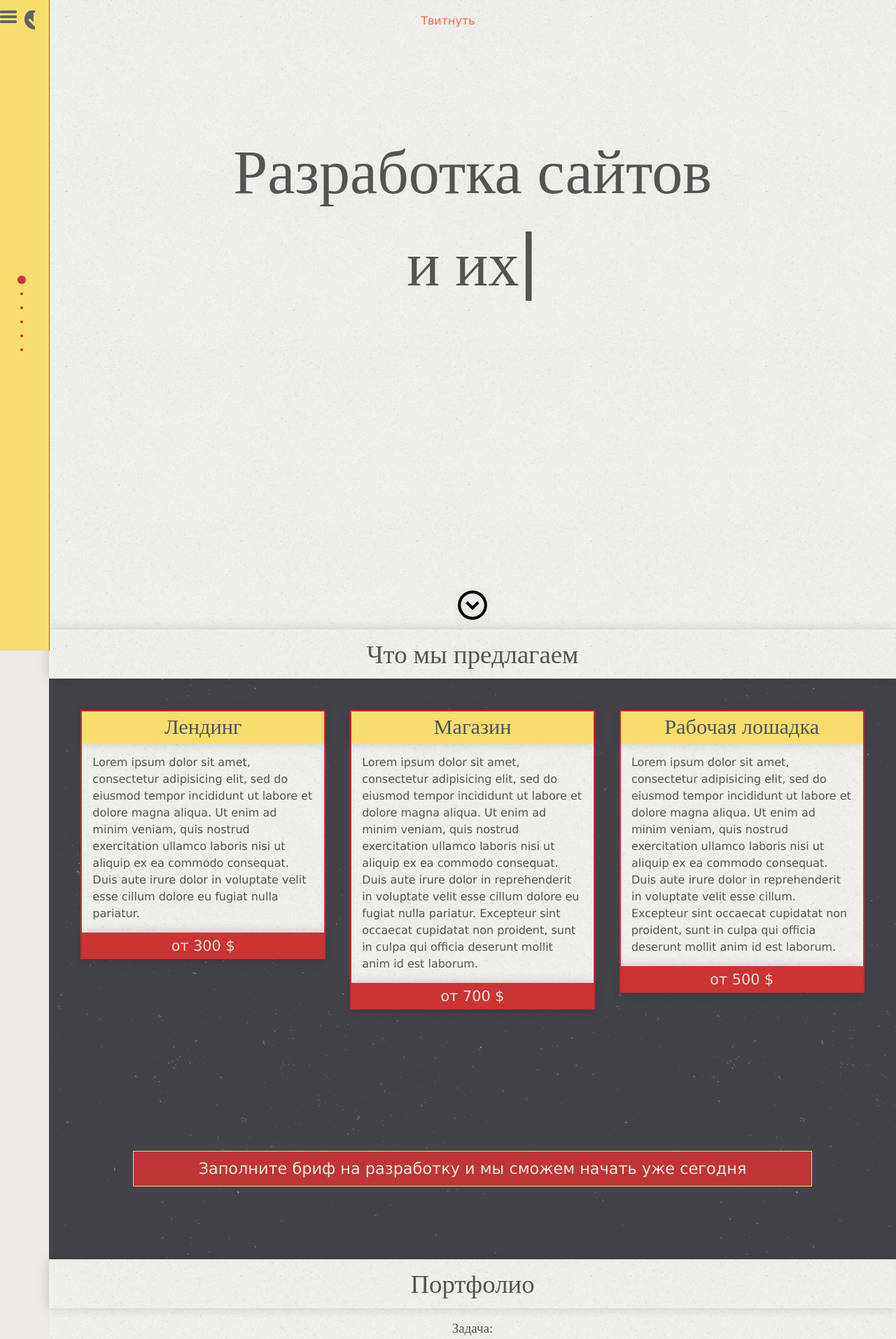
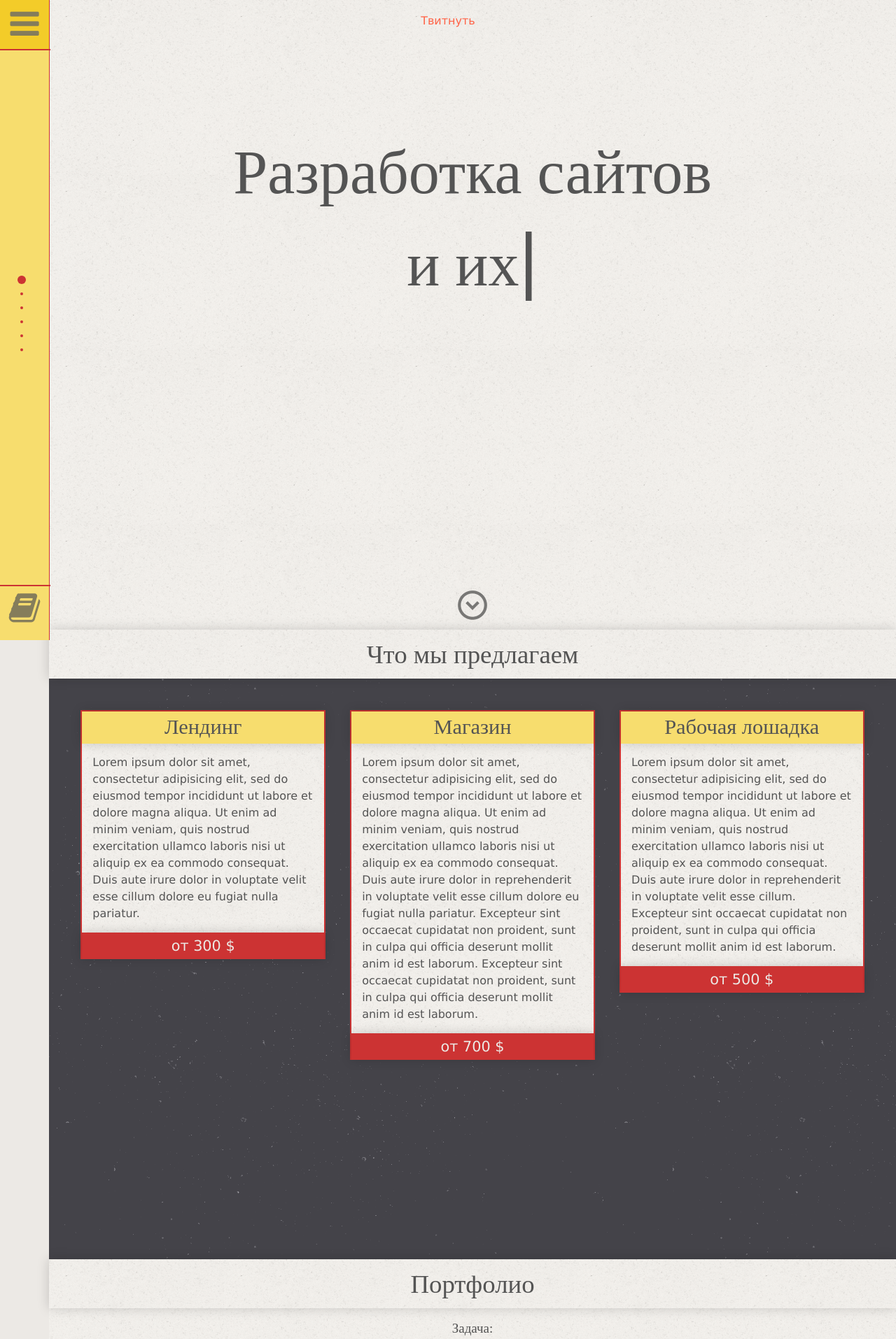
Before and after one commit to depekur/depekur.github.io, a Jekyll site: the page built from index.html, in a window 1280 px wide. Shown: the top 1914 px of the page at 70% size. Built offline with Jekyll 4.4.1, drawn with Linux system fonts in a browser that asks for light colours; some web fonts are replaced; comment, search, counter and statistics services are not loaded; some of the changed text lies outside the part shown.

Commit message:
oh wow man

```diff
--- a/_sass/_base.scss
+++ b/_sass/_base.scss
@@ -39,7 +39,6 @@
     line-height: $base-line-height;
 
     color: $text-color;
-    background-color: $background-color;
     border-top: 0;
     //background: url(../media/tumblr_mb093wW1xv1r9xnnwo1_1280.png);
     background: #ECE9E5;
--- a/_sass/_landing-1.scss
+++ b/_sass/_landing-1.scss
@@ -11,16 +11,85 @@
 	//opacity: 0.9;
 	text-align: center;
 
-	padding-top: $woid;
+	//padding-top: $woid;
 	padding-bottom: $woid;
 
-	div.wtf {
-		width: 50px;
-		height: 50px;
-		background: url('../media/landing/pretty-sprite.png') no-repeat -9px -46px;
+	div.toogle-nav {
+		position: absolute;
+		top: 0;
+		right: 0;
+		width: 70px;
+		height: 70px;
+		text-align: center;
+		//border-bottom: 1px solid $banana-color-red;
+		//border-left: 1px solid $banana-color-red;
+		opacity: 0.7;
+		padding-top: 10px;
+		box-sizing: border-box;
+		cursor: pointer;
+		&:hover {
+			background: darken($banana-color, 20%);
+		}
+
 	}
 
+	a.go-to-blog {
+		display: block;
+		position: absolute;
+		bottom: 0;
+		right: 0;
+		width: 70px;
+		height: 70px;
+		padding-top: $woid/2;
+		//border-top: 1px solid $banana-color-red;
+		//border-left: 1px solid $banana-color-red;
+		color: #857D5B;
+		&:hover {
+			background: darken($banana-color, 20%);
+			color: #857D5B;
+		}
+		&:visited {
+			color: #857D5B;
+		}
+	}
+	hr {
+		border-color: $banana-color-red;
+		border-style: solid;
+		position: absolute;
+		width: 100%;
+		margin: 0;
+	}
+	hr.top-nav-hr {
+		top: 70px;
+	}
+	hr.bottom-nav-hr {
+		bottom: 77.5px;
+	}
+	ul {
+		height: 100%;
+		padding-top: 50%;
+		margin-right: $woid;
+		float: right;
 
+		li {
+
+			a {
+				padding: $woid;
+				display: block;
+				color: $text-color;
+				font-size: 1.2em;
+				//border-top: 1px solid $banana-color-red;
+				//border-bottom: 1px solid $banana-color-red;
+				&:hover {
+					background: darken($banana-color, 20%);
+					color: #ECE9E5;
+					text-decoration: none;
+
+				}
+
+			}
+		}
+	}
 
 	h2 {
 		width: 70px;
@@ -32,20 +101,7 @@
 				color: $color-green-nice;
 			}
 	}
-	ul {
-		margin-bottom: 300px;
-	}
-	ul li {
 
-		margin: 0;
-
-		font-size: 1.2em;
-		color: $banana-color-red;
-
-			h4 {
-				color: $color-green-nice;
-			}
-	}
 
 
 	}
@@ -123,6 +179,8 @@
 			height: 50px;
 			//background: url('../media/landing/pretty-sprite.png') no-repeat -44px -44px;
 			background: url('../media/landing/scroll-down.png');
+			opacity: 0.5;
+			cursor: pointer;
 		}
 
 }
--- a/_sass/_landing-2.scss
+++ b/_sass/_landing-2.scss
@@ -14,7 +14,7 @@
 	}
 
 	ul {
-		margin-top: $woid*3;
+		margin-top: $woid*2;
 
 		height: 100%;
 
@@ -28,7 +28,8 @@
 			margin: 0 $woid;
 			border: 2px solid $banana-color-red;
 			max-height: 300px;
-			margin-bottom: $woid*3;
+			margin-bottom: $woid*2;
+			padding-bottom: $woid;
 
 
 			div.how-work-count {
@@ -39,7 +40,7 @@
 				height: 50px;
 				border-radius: 100%;
 				background: $banana-color-red;
-				border: 1px solid $banana-color;
+				border: 2px solid $banana-color;
 				font-size: 30px;
 				color: #ECE9E5;
 				vertical-align: middle;
@@ -144,6 +145,7 @@
 		p {
 			margin: $woid $woid*2;
 			overflow: hidden;
+			padding: 0 $woid*3;
 		}
 		div {
 			width: 80%;
--- a/index.html
+++ b/index.html
@@ -1,15 +1,26 @@
 ---
 layout: landing
 
-title: Разработка интернет решений от студии bananagarden.net! Интернет магазины, лендинги, порталы, блоги, портфолио, торговые площадки, доски объявлений, индивидуальные проекты.
+title: Разработка сайтов от студии bananagarden.net! Интернет магазины, лендинги, порталы, каталоги, индивидуальные проекты под ключ.
 
 keywords: создание сайтов, сделать лендинг, интернет магазин, разработка сайтов, сделать интернет магазин, сделать сайт
 
 description:  Создание сайтов которые решают реальные проблемы
 ---
-<nav id="landing-nav" >
+<nav id="landing-nav" class="landing-nav">
 
-   <div class="wtf"></div>
+   <div class="toogle-nav"><i class="fa fa-bars fa-3x"></i></div>
+   <hr class="top-nav-hr">
+   <ul class="death" id="super-pupper-navigation">
+      <li><a href="#hello">bananagarden.net</a></li>
+      <li><a href="#offer">предложение</a></li>
+      <li><a href="#portfolio">портфолио</a></li>
+      <li><a href="#how-banana-work">процесс</a></li>
+      <li><a href="#about">команда</a></li>
+      <li><a href="#contacts">контакты</a></li>
+   </ul>
+   <hr class="bottom-nav-hr">
+   <a class="go-to-blog death" href="./blog" title="Блог веб студии bananagarden.net" alt="Блог"><i class="fa fa-book fa-3x"></i></a>
 </nav>
 
 <div id="fullPage">
@@ -48,7 +59,7 @@
          quis nostrud exercitation ullamco laboris nisi ut aliquip ex ea commodo
          consequat. Duis aute irure dolor in reprehenderit in voluptate velit esse
          cillum dolore eu fugiat nulla pariatur. Excepteur sint occaecat cupidatat non
-         proident, sunt in culpa qui officia deserunt mollit anim id est laborum.</p>
+         proident, sunt in culpa qui officia deserunt mollit anim id est laborum. Excepteur sint occaecat cupidatat non proident, sunt in culpa qui officia deserunt mollit anim id est laborum.</p>
          <div>от 700 $</div>
       </li>
       <li>
@@ -62,54 +73,41 @@
          <div>от 500 $</div>
       </li>
    </ul>
+   <!--
    <div class="brief"><a href="">Заполните бриф на разработку и мы сможем начать уже сегодня</a></div>
+   -->
 </section>
 
 {% include offer.html %}
 
 
 <section class="section how-banana-work">
-<h2 class="section-header">Как мы работаем?</h2>
+<h2 class="section-header">Как мы работаем</h2>
    <ul>
       <li>
          <div class="how-work-count">1</div>
          <h3>Аналитика</h3>
-         <p>Lorem ipsum dolor sit amet, consectetur adipisicing elit, sed do eiusmod
-         tempor incididunt ut labore et dolore magna aliqua. Ut enim ad minim veniam,
-         quis nostrud exercitation ullamco laboris nisi ut aliquip ex ea commodo
-         consequat.</p>
+         <p>Вникаем в ваш бизнес, изучаем ваш рынок, знакомимся с вашими конкурентами, клиентами и партнерами, особенностями. Этап стратегического планирования, поиска возможных решений, мозговой штурм. Завершением этапа считается длинный список решений, которые будут тестироваться на втором этапе.</p>
       </li>
       <li>
          <div class="how-work-count">2</div>
          <h3>Прототип</h3>
-         <p>Lorem ipsum dolor sit amet, consectetur adipisicing elit, sed do eiusmod
-         tempor incididunt ut labore et dolore magna aliqua. Ut enim ad minim veniam,
-         quis nostrud exercitation ullamco laboris nisi ut aliquip ex ea commodo
-         consequat.</p>
+         <p>Первые наброски. Продумываем структуру, набрасываем верстку. На этом этапе мы не думаем о деталях - мы создаем общий концепт, смотрим как выглядят идеи на реальном сайте. Отбираем лучшие идеи из предыдущего этапа и согласовываем их с вами. Утверждаем макет и переходим к разработке.</p>
       </li>
       <li>
          <div class="how-work-count">3</div>
          <h3>Разработка</h3>
-         <p>Lorem ipsum dolor sit amet, consectetur adipisicing elit, sed do eiusmod
-         tempor incididunt ut labore et dolore magna aliqua. Ut enim ad minim veniam,
-         quis nostrud exercitation ullamco laboris nisi ut aliquip ex ea commodo
-         consequat. </p>
+         <p>Кодим, рисуем, верстаем. Полная реализация запланированного функционала. Подгоняем движок под проект. Разрабатываем адаптивные версии проекта для смартфонов, планшетов и больших экранов. Попутно готовим контент (если необходимо). Уделяем внимание мелочам.</p>
       </li>
       <li>
          <div class="how-work-count">4</div>
          <h3>Тесты</h3>
-         <p>Lorem ipsum dolor sit amet, consectetur adipisicing elit, sed do eiusmod
-         tempor incididunt ut labore et dolore magna aliqua. Ut enim ad minim veniam,
-         quis nostrud exercitation ullamco laboris nisi ut aliquip ex ea commodo
-         consequat. </p>
+         <p>Доводим проект до ума. Находим баги и исправляем их. Тестируем проект в разных браузерах, проверяем адаптивность на разных устройствах и разрешениях. </p>
       </li>
       <li>
          <div class="how-work-count">5</div>
          <h3>Запуск</h3>
-         <p>Lorem ipsum dolor sit amet, consectetur adipisicing elit, sed do eiusmod
-         tempor incididunt ut labore et dolore magna aliqua. Ut enim ad minim veniam,
-         quis nostrud exercitation ullamco laboris nisi ut aliquip ex ea commodo
-         consequat. </p>
+         <p>Разворачиваем проект на ваших (или наших) серверах. Обучаем обращению с сайтом. По окончании этого этапа проект готов к запуску рекламной компании.</p>
       </li>
    </ul>
 </section>
@@ -130,7 +128,14 @@
       </li>
    </ul>
    <div class="about-banana">
-      <p>Мы - команда фрилансеров. У нас нет офиса, мы децентрализированны, свободны и динамичны. Веб-разработка - наша страсть. Нас никто не подгоняет - мы сами заинтересованны делать свою работу. Мимо нас не проходит ни одна новая технология, мы всегда в тренде. У нас нет графика работы - мы работаем на результат. Нам не платят ставку, у нас нет отпусков и выходных. Пока остальные жалуются на переработки - мы не спим ночами и думаем как сделать проект лучше. Все чем мы живем - результат. </p>
+      <p>Мы - команда фрилансеров. У нас нет офиса, мы децентрализированны, свободны и динамичны. Веб-разработка - наша страсть. Нас никто не подгоняет - мы сами заинтересованны делать свою работу.</p>
+      <p>Мимо нас не проходит ни одна новая технология, мы всегда в тренде. У нас нет графика работы - мы работаем на результат. Нам не платят ставку, у нас нет отпусков и выходных. Пока остальные жалуются на переработки - мы не спим ночами и думаем как сделать проект лучше. Все чем мы живем - результат. </p>
+      <p>Lorem ipsum dolor sit amet, consectetur adipisicing elit, sed do eiusmod
+      tempor incididunt ut labore et dolore magna aliqua. Ut enim ad minim veniam,
+      quis nostrud exercitation ullamco laboris nisi ut aliquip ex ea commodo
+      consequat. Duis aute irure dolor in reprehenderit in voluptate velit esse
+      cillum dolore eu fugiat nulla pariatur. Excepteur sint occaecat cupidatat non
+      proident, sunt in culpa qui officia deserunt mollit anim id est laborum.</p>
    </div>
    <ul class="slaves">
       <li>
--- a/js/landing.js
+++ b/js/landing.js
@@ -64,7 +64,7 @@
 				anchors: ['hello', 'offer', 'portfolio', 'how-banana-work', 'about', 'contacts'],
 			  	navigation: true,
 				navigationPosition: 'left',
-				navigationTooltips: ['hello', 'offer', 'portfolio', 'how-banana-work', 'about', 'contacts'],
+				//navigationTooltips: ['приветик', 'offer', 'portfolio', 'how-banana-work', 'about', 'contacts'],
 				slidesNavigation: true,
 				slidesNavPosition: 'bottom',
 				//menu: '#offer-n',
@@ -79,36 +79,47 @@
 			}); //fullpage END
 
 
+// my button is on fire
 
-/*
-* 	Automatic Image Montage (portfolio section)
-*/
-			$(function() {
 
-				var $container 	= $('#banana-grid'),
-					$imgs		= $container.find('img').hide(),
-					totalImgs	= $imgs.length,
-					cnt			= 0;
 
-				$imgs.each(function(i) {
-					var $img	= $(this);
-					$('<img/>').load(function() {
-						++cnt;
-						if( cnt === totalImgs ) {
-							$imgs.show();
-							$container.montage({
-								fillLastRow				: false,
-								alternateHeight			: true,
-								margin					: 5,
-								alternateHeightRange	: {
-									min	: 100,
-									max	: 120
-								}
-							});
 
-						}
-					}).attr('src',$img.attr('src'));
+
+
+
+});//end doc.ready
+
+var buttonFire = $('.toogle-nav'),
+	landingNav = $('.landing-nav'),
+	superNav = $('#super-pupper-navigation'),
+	fireInTheButton = true;
+
+	buttonFire.click(function() {
+		if (fireInTheButton) {
+			landingNav.stop(true, false)
+			superNav.toggleClass('death');
+			landingNav.animate({
+				'width' : '300px'},
+				1000,
+				'easeOutElastic',
+				function() {
+					fireInTheButton = false;
 				});
+		} else {
+			landingNav.stop(true, false);
+			superNav.toggleClass('death');
+			landingNav.animate({
+				'width' : '70px'},
+				1000,
+				'easeOutElastic',
+				function() {
+					fireInTheButton = true;
+				});
+		}
+	});
 
-			});
-		});//end doc.ready
+
+
+$('.scroll-down-please').click(function(){
+	$.fn.fullpage.moveSectionDown();
+});
```
